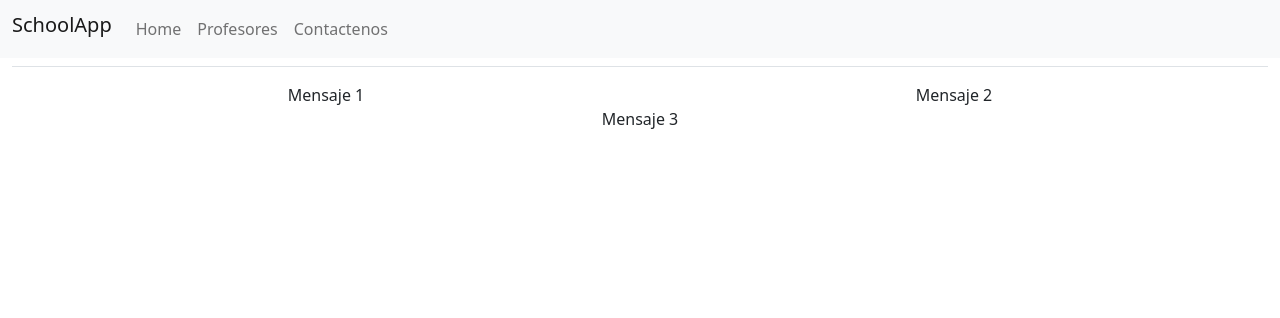
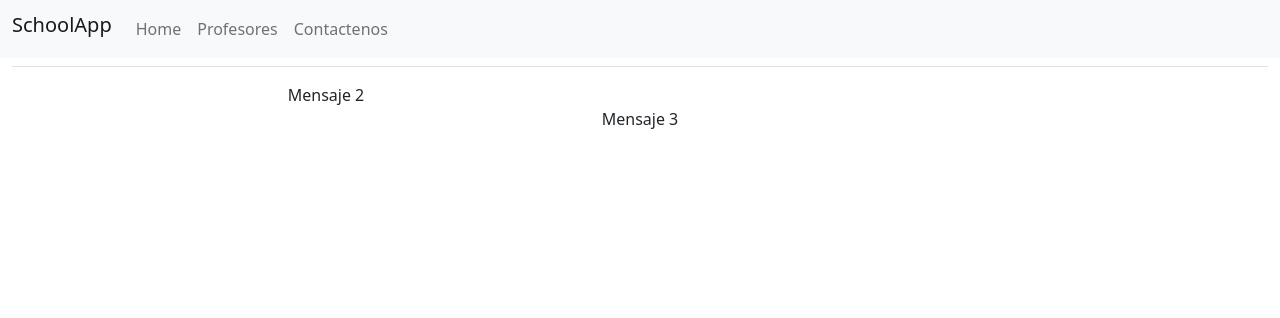
Before and after one commit to jguerrero10/EscuelaAppG34, a Django app: page / in a window 1280 px wide. Shown: the top 318 px of the page. Run offline with Django 4.2, Linux system fonts and the light colour scheme.

Commit message:
prueba 1 gitflow

```diff
--- a/escuelaapp/templates/home/index.html
+++ b/escuelaapp/templates/home/index.html
@@ -12,7 +12,6 @@
 
 {% block cuerpo %}
     <div class="row">
-        <div class="col-sm-5 col-lg-6 text-center">Mensaje 1</div>
         <div class="col-sm-2 col-lg-6 text-center">Mensaje 2</div>
         <div class="col-sm-5 col-lg-12 text-center">Mensaje 3</div>
     </div>
```
